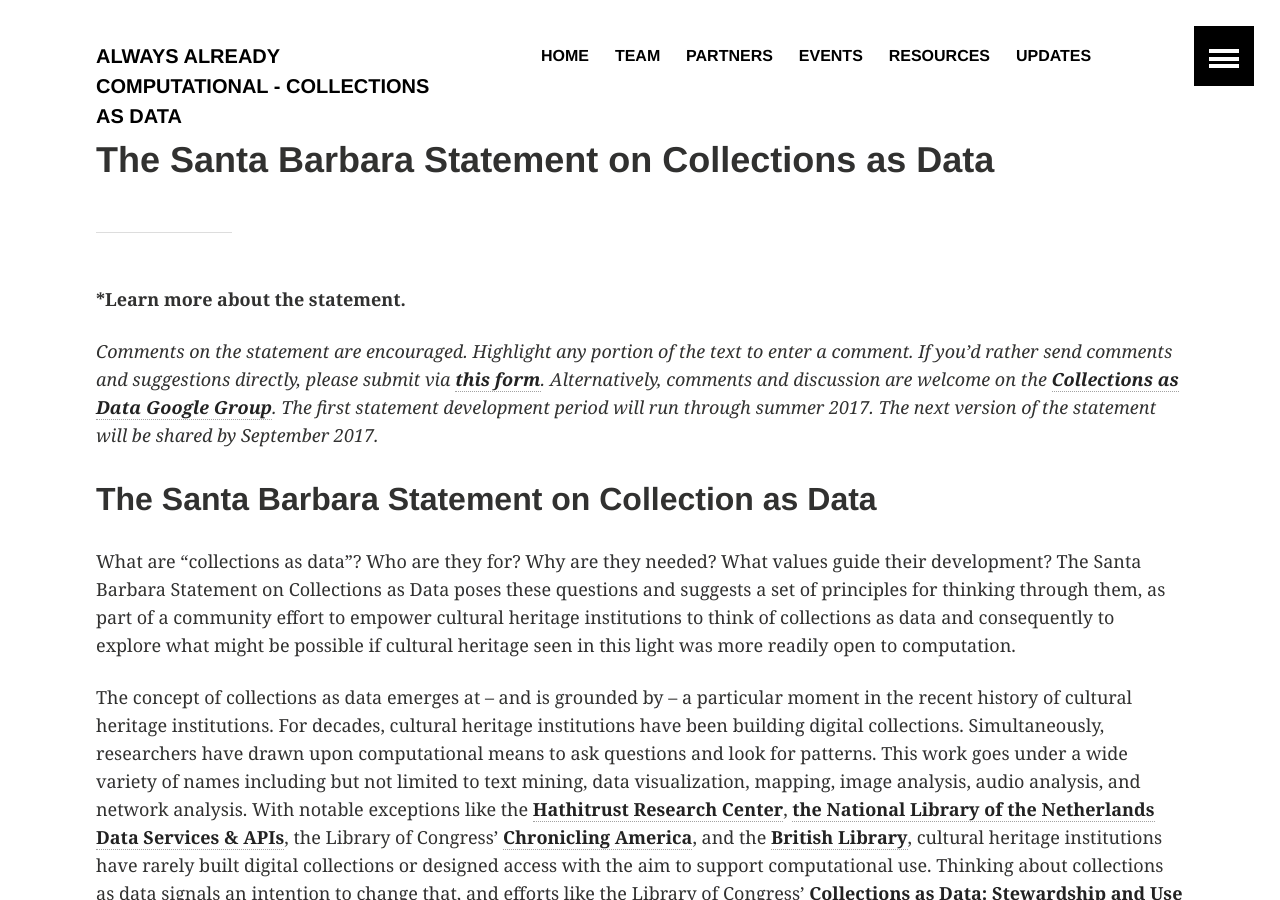
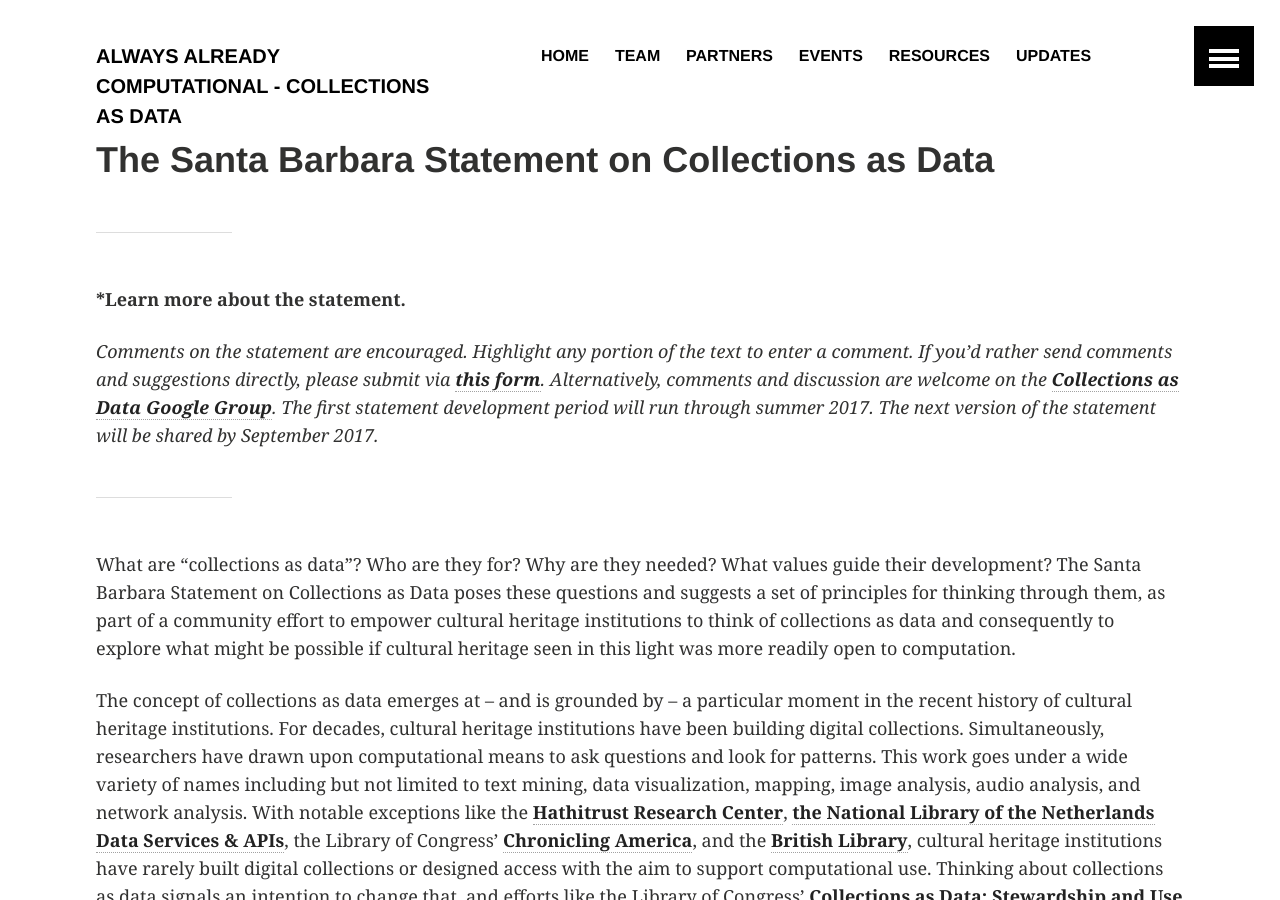
Before and after one commit to collectionsasdata/collectionsasdata.github.io, a Jekyll site: the page built from statement.markdown, in a window 1280 px wide and 900 px high. Built offline with Jekyll 4.4.1, drawn with Linux system fonts in a browser that asks for light colours; a script that is not in the unit is left out.

Commit message:
Update statement.markdown

```diff
--- a/statement.markdown
+++ b/statement.markdown
@@ -7,7 +7,7 @@ title:  "The Santa Barbara Statement on Collections as Data"
 
 *Comments on the statement are encouraged. Highlight any portion of the text to enter a comment. If you’d rather send comments and suggestions directly, please submit via [**this form**](https://docs.google.com/forms/d/e/1FAIpQLScomC9tex3RHMQRTwOLfxSRFq14i5nnov7Km149qvCUO7JDpA/viewform?usp=sf_link). Alternatively, comments and discussion are welcome on the [**Collections as Data Google Group**](https://groups.google.com/forum/#!forum/collectionsasdata). The first statement development period will run through summer 2017. The next version of the statement will be shared by September 2017.*
 
-## The Santa Barbara Statement on Collection as Data
+---
 
 What are “collections as data”? Who are they for? Why are they needed? What values guide their development? The Santa Barbara Statement on Collections as Data poses these questions and suggests a set of principles for thinking through them, as part of a community effort to empower cultural heritage institutions to think of collections as data and consequently to explore what might be possible if cultural heritage seen in this light was more readily open to computation.
 
```
